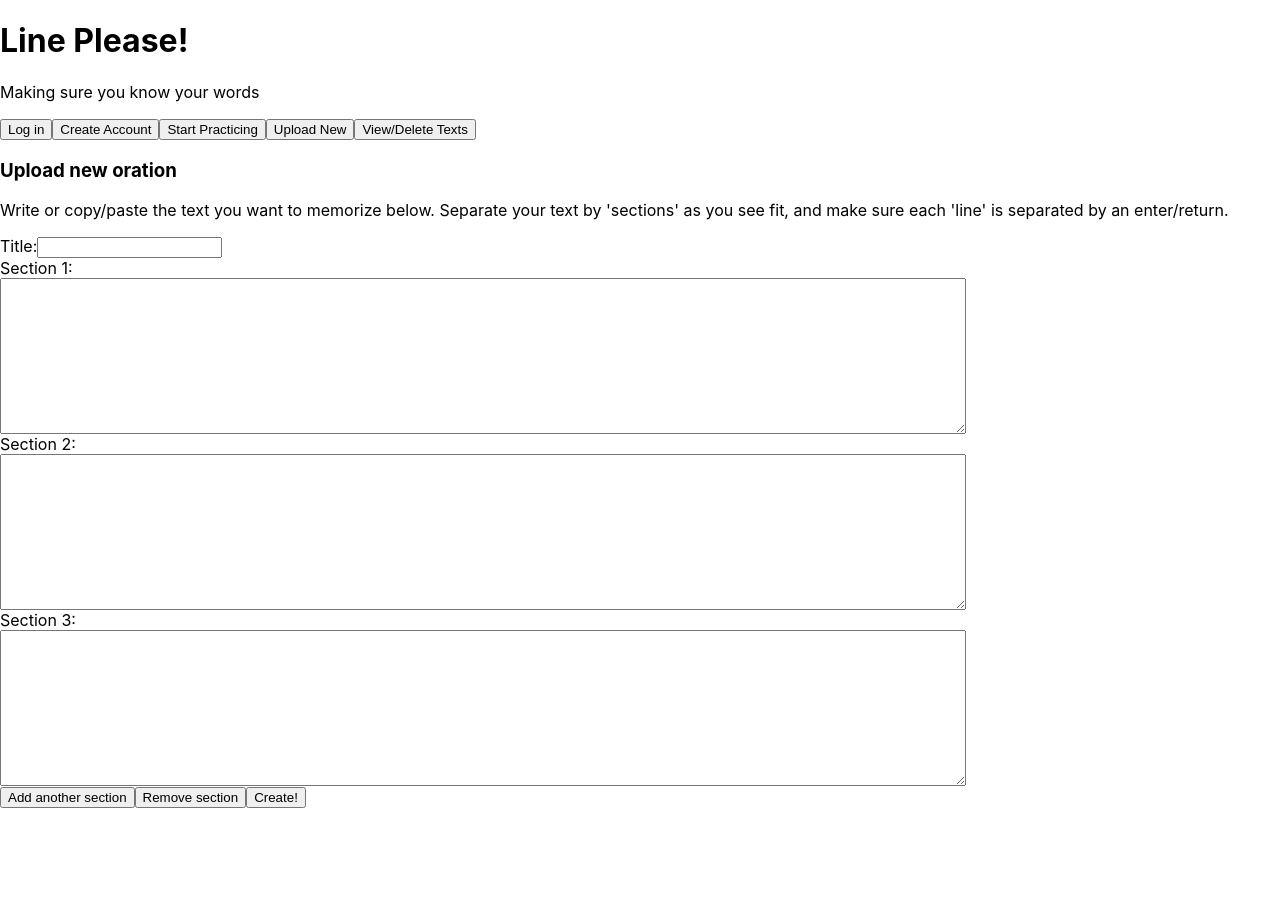
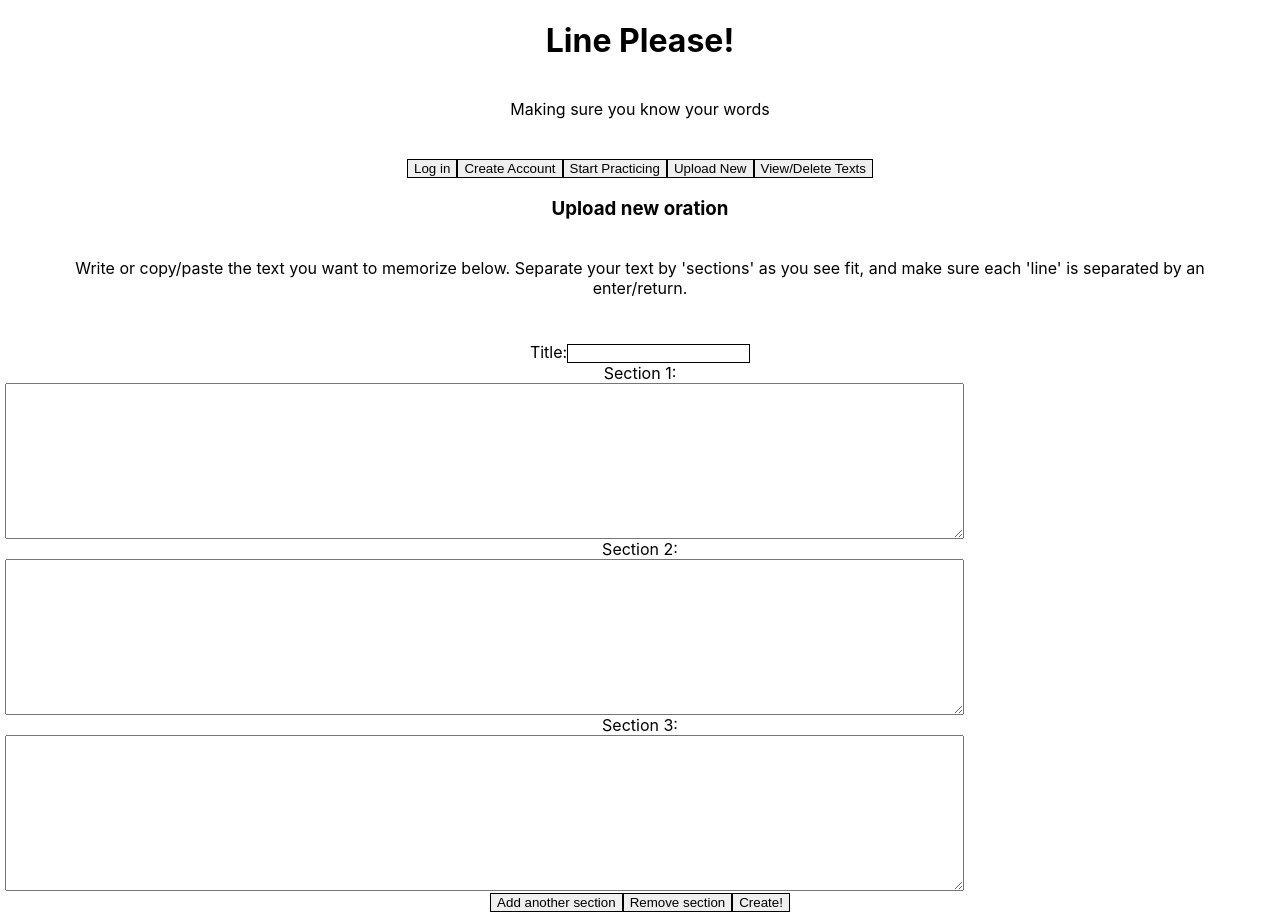
Before and after one commit to AnugrahLambogo/line-please-app, a React (Create React App) app: page /upload in a window 1280 px wide. Before the commit the page ends 808 px from the top, so only its background shows below. Built offline with nearby package versions, Linux system fonts and the light colour scheme.

Commit message:
added styling

```diff
--- a/src/index.css
+++ b/src/index.css
@@ -1,4 +1,5 @@
 body {
+  text-align: center;
   margin: 0;
   font-family: -apple-system, BlinkMacSystemFont, 'Segoe UI', 'Roboto', 'Oxygen',
     'Ubuntu', 'Cantarell', 'Fira Sans', 'Droid Sans', 'Helvetica Neue',
@@ -11,3 +12,11 @@ code {
   font-family: source-code-pro, Menlo, Monaco, Consolas, 'Courier New',
     monospace;
 }
+
+button, input {
+  border: 1px solid black;
+}
+
+select {
+  border: 1px solid black;
+}
--- a/src/telePrompt.css
+++ b/src/telePrompt.css
@@ -1,12 +1,26 @@
 .line {
-    font-size: 30px;
+    font-size: 22px;
   }
 
-  li {
+li {
     list-style: none;
   }
 
-  .display {
-    margin: 10px;
+ul {
+  padding-left: 0;
+}
+
+p {
+  margin: 3%;
+  padding: 0;
+}
+
+form {
+  padding: 5px;
+  display: block;
+}
+
+.display {
+    margin: 10%;
     border: solid 2px black;
   }
--- a/src/telePrompt.js
+++ b/src/telePrompt.js
@@ -239,10 +239,10 @@ render() {
 
         return(
         <section>
-          <h2>Teleprompt Mode</h2>
-          <h3 id="currentText">{this.state.data.title}</h3>
+          <h2 id="currentText">{this.state.chosenText}</h2>
+
+          <form onSubmit={this.changeText}>
           <label htmlFor="chooseText">Switch text:</label>
-          <form onSubmit={this.changeText}>
           <select name="chooseText" id="chooseText" onChange={this.chooseText}>
             <option>-Select Text-</option>
             {this.displayTitleNamesAsOptions(this.state.textTitles)}
@@ -250,20 +250,27 @@ render() {
           <button type="submit">Switch!</button>
           </form>
 
+          <form>
           <label htmlFor="lineOrSection">Display by:</label>
           <select name ="lineOrSection" id="lineOrSection" onChange={this.toggleLineOrSection}>
             <option>Section</option>
             <option>Line</option>
             </select>
+          </form>
 
+          <form>
           <label htmlFor="displayTime">How many seconds to display:</label>
           <input type="number" name="displayTime" id="displayTime" onChange={this.updateTime}>
           </input>
+          </form>
+
+          <form>
           <select name="fullOrEmpty" id="fullOrEmpty" onChange={this.toggleFull}>
             <option>Show full line</option>
             <option>Show only the beginning</option>
           </select>
           <button id="startButton" onClick={this.toggleTimer}>Start/Pause</button>
+          </form>
 
         <section className="display" >
 
@@ -273,7 +280,6 @@ render() {
 
         </section>
         <section>
-          <button id="pauseButton">Pause</button>
           <button id="backButton" onClick={this.lastPart}>back</button>
           <button id="forwardButton" onClick={this.nextPart}>next</button>
           <button id="restartButton" onClick={this.restart}>Restart</button>
```
